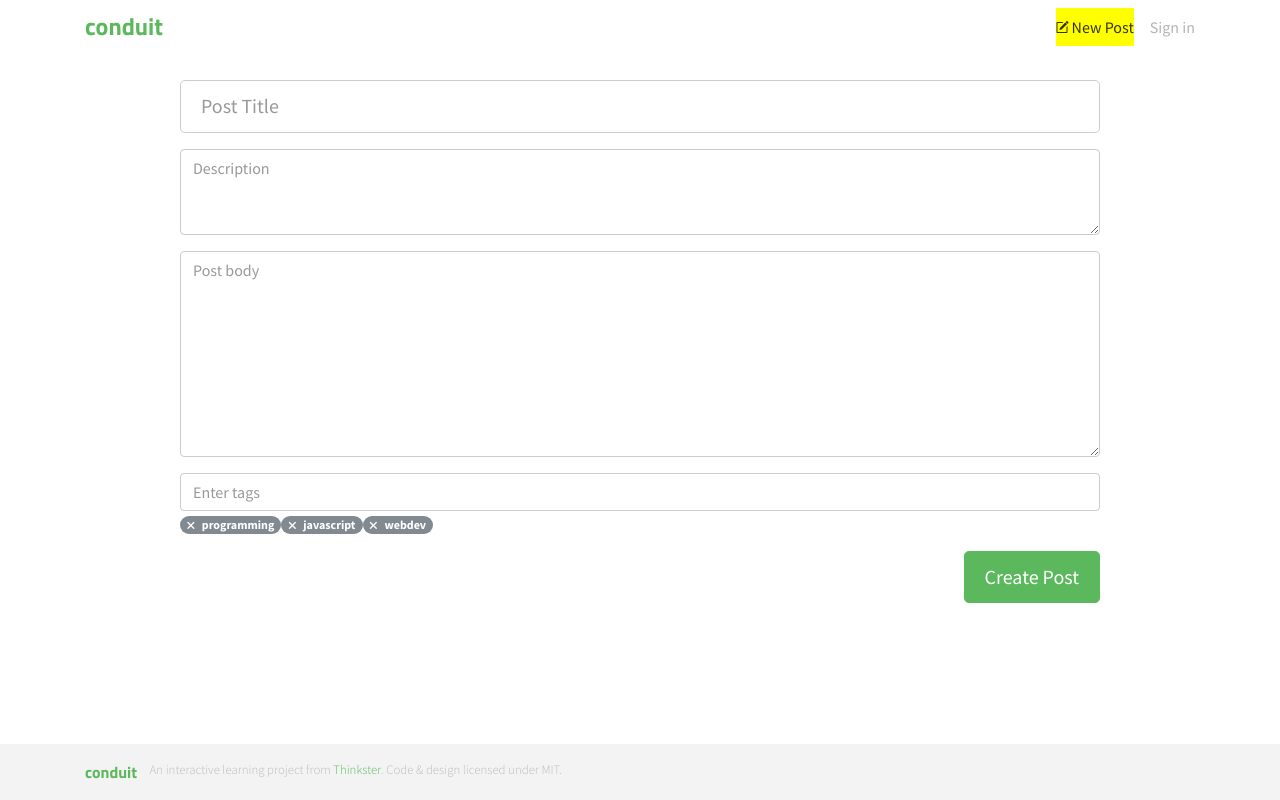
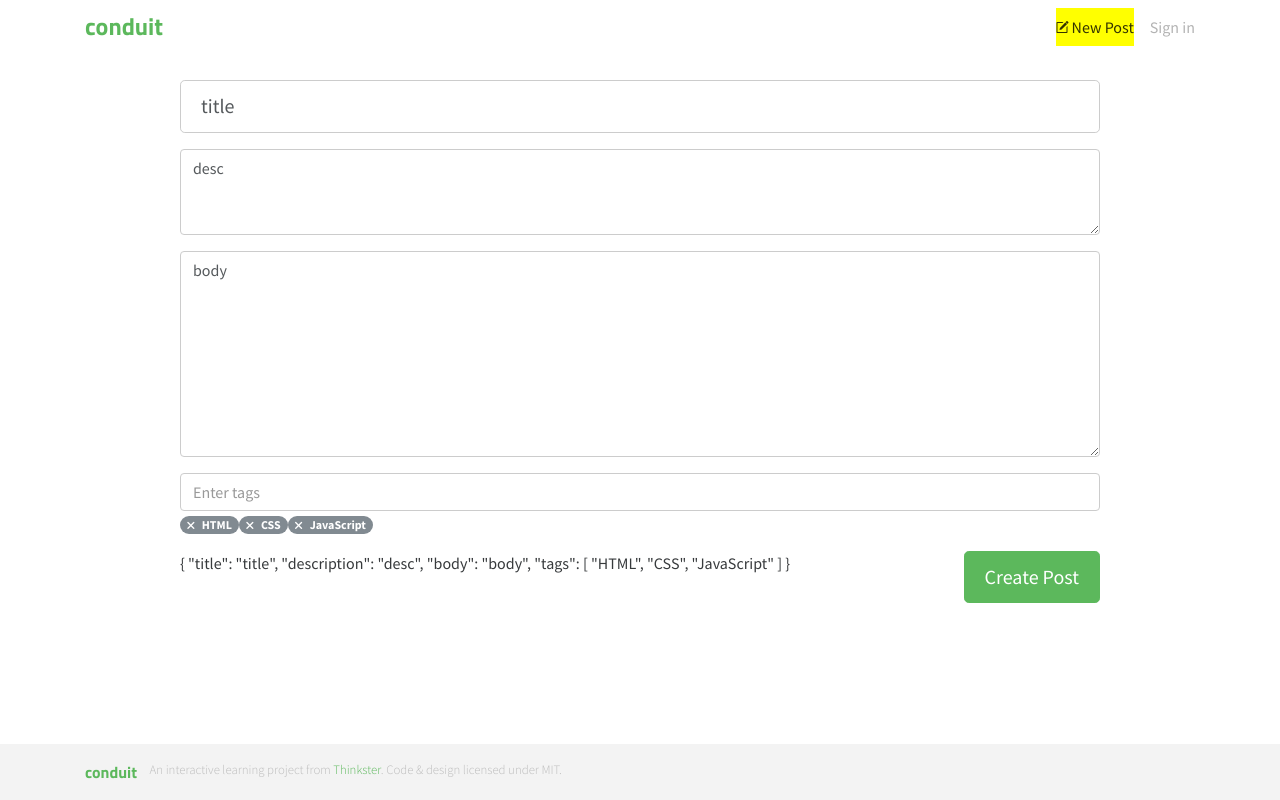
Before and after one commit to coolrare/ng20220731, an Angular app: page /create in a window 1280 px wide. Built offline with nearby package versions, Linux system fonts and the light colour scheme; a web font is replaced by a local one.

Commit message:
示範任務 06

```diff
--- a/src/app/posts/create/create.component.html
+++ b/src/app/posts/create/create.component.html
@@ -2,12 +2,13 @@
   <div class="container page">
     <div class="row">
       <div class="col-md-10 col-md-offset-1 col-xs-12">
-        <form>
+        <form [formGroup]="form">
           <fieldset class="form-group">
             <input
               class="form-control form-control-lg"
               type="text"
               placeholder="Post Title"
+              formControlName="title"
             />
           </fieldset>
           <fieldset class="form-group">
@@ -15,6 +16,7 @@
               class="form-control"
               rows="3"
               placeholder="Description"
+              formControlName="description"
             ></textarea>
           </fieldset>
           <fieldset class="form-group">
@@ -22,25 +24,22 @@
               class="form-control"
               rows="8"
               placeholder="Post body"
+              [formControl]="form.controls.body"
             ></textarea>
+            <!-- [formControl]="form.get('body')" -->
           </fieldset>
           <fieldset class="form-group">
-            <input class="form-control" type="text" placeholder="Enter tags" />
+            <input class="form-control" type="text" placeholder="Enter tags" (keyup.enter)="addTag($any($event.target).value); " />
             <div class="tag-list">
-              <span class="label label-pill label-default">
-                <i class="ion-close-round"></i> programming</span
-              >
-              <span class="label label-pill label-default">
-                <i class="ion-close-round"></i> javascript</span
-              >
-              <span class="label label-pill label-default">
-                <i class="ion-close-round"></i> webdev</span
+              <span class="label label-pill label-default" *ngFor="let tagControl of form.controls.tags.controls; let index = index">
+                <i class="ion-close-round" (click)="removeTag(index)"></i> {{ tagControl.value }}</span
               >
             </div>
           </fieldset>
           <button type="submit" class="btn btn-lg btn-primary pull-xs-right">
             Create Post
           </button>
+          {{ form.value | json }}
         </form>
       </div>
     </div>
--- a/src/app/posts/create/create.component.ts
+++ b/src/app/posts/create/create.component.ts
@@ -1,4 +1,5 @@
 import { Component, OnInit } from '@angular/core';
+import { FormArray, FormBuilder } from '@angular/forms';
 
 @Component({
   selector: 'app-create',
@@ -7,9 +8,35 @@ import { Component, OnInit } from '@angular/core';
 })
 export class CreateComponent implements OnInit {
 
-  constructor() { }
+  form = this.formBuilder.group({
+    title: this.formBuilder.control('title'),
+    description: this.formBuilder.control('desc'),
+    body: this.formBuilder.control('body'),
+    tags: this.formBuilder.array([
+      this.formBuilder.control('HTML'),
+      this.formBuilder.control('CSS'),
+      this.formBuilder.control('JavaScript')
+    ])
+  });
+
+  constructor(private formBuilder: FormBuilder) { }
 
   ngOnInit(): void {
+    // this.form.controls.
+    // this.form.controls.tags.controls
+    // this.form.addControl('test', );
+  }
+
+  addTag(tag: string) {
+    this.form.controls.tags.push(
+      this.formBuilder.control(tag)
+    );
+
+    // (this.form.get('tags') as FormArray).push()
+  }
+
+  removeTag(index: number){
+    this.form.controls.tags.removeAt(index);
   }
 
 }
--- a/src/app/posts/posts.module.ts
+++ b/src/app/posts/posts.module.ts
@@ -5,6 +5,7 @@ import { PostsRoutingModule } from './posts-routing.module';
 import { PostsComponent } from './posts.component';
 import { PostComponent } from './post/post.component';
 import { CreateComponent } from './create/create.component';
+import { ReactiveFormsModule } from '@angular/forms';
 
 
 @NgModule({
@@ -15,7 +16,8 @@ import { CreateComponent } from './create/create.component';
   ],
   imports: [
     CommonModule,
-    PostsRoutingModule
+    PostsRoutingModule,
+    ReactiveFormsModule
   ]
 })
 export class PostsModule { }
```
